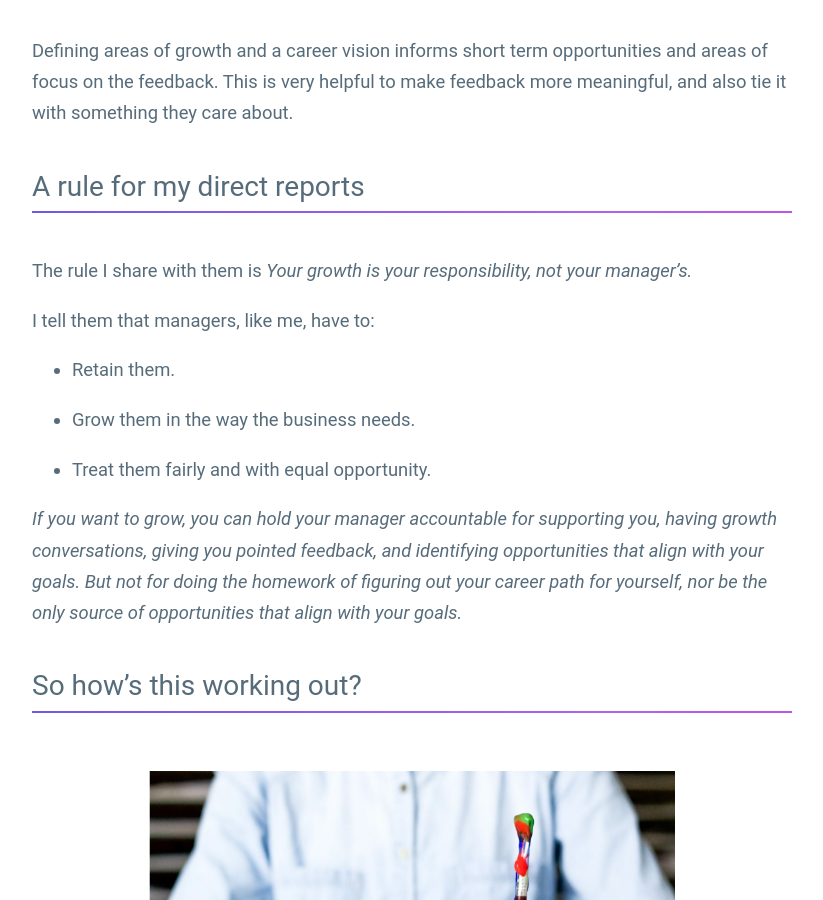
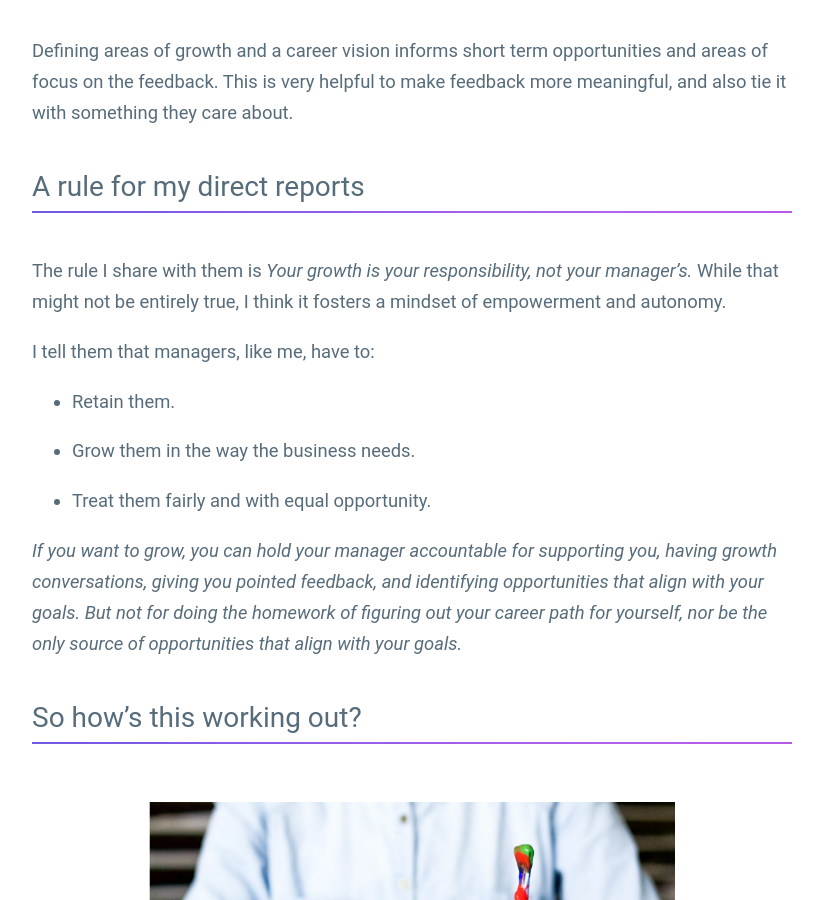
Before and after one commit to guillermodlpa/site, a Jekyll site: the page built from _posts/2021-12-08-growth-of-direct-reports.markdown, in a window 1280 px wide and 900 px high, scrolled down 6232 px. Shown: the whole window, without its empty margins (228-1051 px from the left). Built offline with Jekyll 4.4.1, drawn with Linux system fonts in a browser that asks for light colours.

Commit message:
Updated Growth Of Direct Reports

```diff
--- a/_posts/2021-12-08-growth-of-direct-reports.markdown
+++ b/_posts/2021-12-08-growth-of-direct-reports.markdown
@@ -87,7 +87,7 @@ Defining areas of growth and a career vision informs short term opportunities an
 
 ## A rule for my direct reports
 
-The rule I share with them is *Your growth is your responsibility, not your manager’s.*
+The rule I share with them is *Your growth is your responsibility, not your manager’s.* While that might not be entirely true, I think it fosters a mindset of empowerment and autonomy.
 
 I tell them that managers, like me, have to:
 
```
